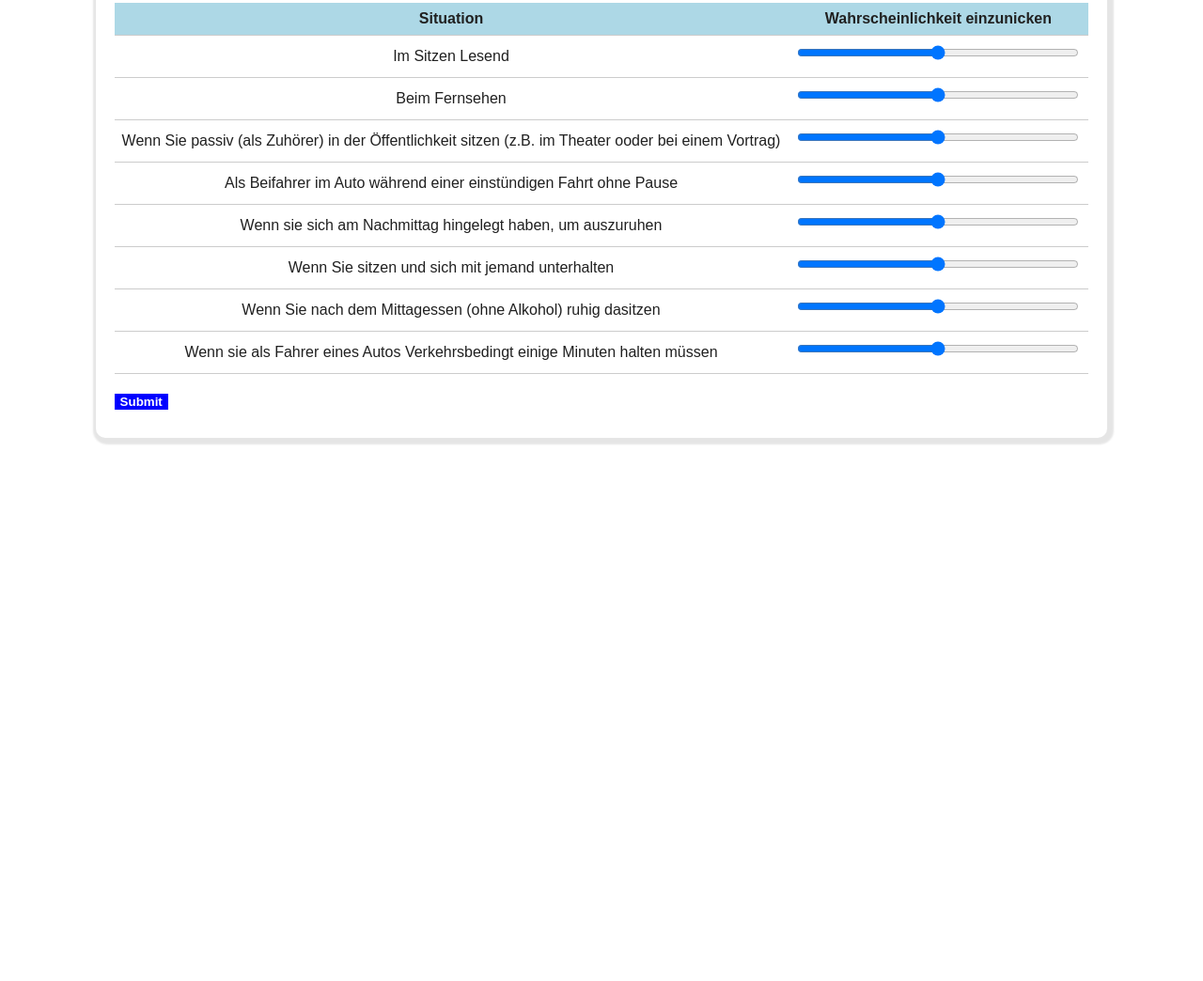
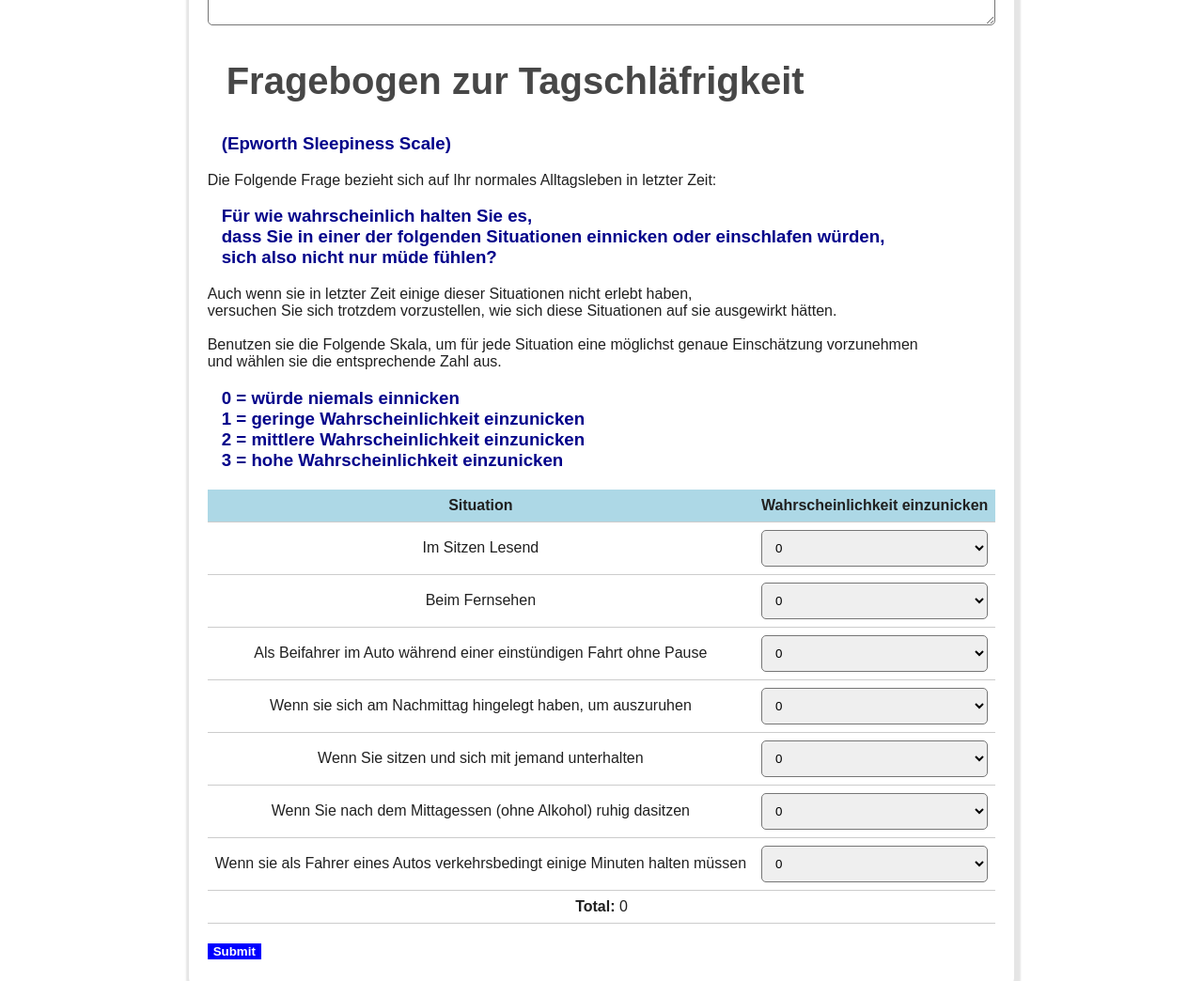
Before and after one commit to TLM97/DocSurvey, a plain HTML site: page user-interface.html in a window 1280 px wide. Shown: the part 1644-2688 px from the top of the page at 94% size. Before the commit the page ends 2310 px from the top, so only its background shows below. Drawn offline with Linux system fonts and the light colour scheme.

Commit message:
Update user-interface.html

```diff
--- a/user-interface.html
+++ b/user-interface.html
@@ -30,6 +30,13 @@
       padding-top: 20px;
       padding-bottom: 20px;
     }
+
+    .termin {
+      float: center;
+      padding-left: 100px ;
+
+    }
+
     h2  {
       text-align: left;
       color: rgb(71, 71, 71);
@@ -98,12 +105,32 @@
     }
   </style>
 
+<script>
+  document.addEventListener("DOMContentLoaded", function() {
+    const dateValue = localStorage.getItem('date');
+    const timeValue = localStorage.getItem('time');
+
+    document.getElementById('dateValue').textContent = dateValue;
+    document.getElementById('timeValue').textContent = timeValue;
+  });
+</script>
+
 
 <form action="https://formsubmit.co/ernione203og@hotmail.com" method="POST">
 
     <div class="body">
     <div class="box">
     <h2>Anamnese Bogen</h2>
+    <div id="termin">
+
+      <h3>Ihr Termin</h3>
+      <div class="termin"><span id="dateValue"></span></div>
+      <div class="termin"><span id="timeValue"></span></div>
+    </div>
+    <h3>Hausarzt</h3>
+    <label for="hausarzt"></label>
+    <input type="text" id="allergies" name="allergies" placeholder="Wer ist derzeit ihr Hausarzt?">
+
     <h3>Allergien</h3>
     <label for="allergies"></label>
     <input type="text" id="allergies" name="allergies" placeholder="Liegen ihnen Allergien vor?">
@@ -134,31 +161,61 @@
     </select>
 
     <h3>Haben Sie Probleme beim Einschlafen oder Durchschlafen?</h3>
-    <input type="radio" name="sleep-problems" value="Probleme beim Einschlafen"> Probleme beim Einschlafen<br>
-    <input type="radio" name="sleep-problems" value="Probleme beim Durchschlafen"> Probleme beim Durchschlafen<br>
-    <input type="radio" name="sleep-problems" value="keine Ein- oder Durchschlafprobleme"> Keine Ein- oder Durchschlafprobleme<br>
+    <label>
+    <input type="radio"  name="sleep-problems" value="Probleme beim Einschlafen"> Probleme beim Einschlafen<br>
+    </label>
+    <label >
+    <input type="radio"  name="sleep-problems" value="Probleme beim Durchschlafen"> Probleme beim Durchschlafen<br>
+    </label>
+    <label>
+    <input type="radio"  name="sleep-problems" value="keine Ein- oder Durchschlafprobleme"> Keine Ein- oder Durchschlafprobleme<br>
+    </label>
 
     <h3>Ist Ihr Schlaf erholsam?</h3>
+    <label>
     <input type="radio" name="restful-sleep" value="ja"> Ja<br>
+    </label>
+    <label>
     <input type="radio" name="restful-sleep" value="nein"> Nein<br>
+    </label>
 
     <h3>Sind Sie tagsüber müde?</h3>
+    <label>
     <input type="radio" name="daytime-fatigue" value="ja"> Ja<br>
+    </label>
+    <label>
     <input type="radio" name="daytime-fatigue" value="nein"> Nein<br>
+    </label>
+    <label>
     <input type="radio" name="daytime-fatigue" value="auch schon morgens"> Auch schon morgens<br>
+    </label>
+    <label>
     <input type="radio" name="daytime-fatigue" value="ich schlafe gelegentlich sogar ungewollt ein"> Ich schlafe gelegentlich sogar ungewollt ein<br>
+    </label>
 
     <h3>Schnarchen Sie nachts?</h3>
+    <label>
     <input type="radio" name="snoring" value="ja"> Ja<br>
+    </label>
+    <label>
     <input type="radio" name="snoring" value="nein"> Nein<br>
+    </label>
 
     <h3>Wurden bei Ihnen Atemaussetzer beobachtet?</h3>
+    <label>
     <input type="radio" name="breathing-interruptions" value="ja"> Ja<br>
+    </label>
+    <label>
     <input type="radio" name="breathing-interruptions" value="nein"> Nein<br>
+    </label>
 
     <h3>Waren Sie schon einmal in einem Schlaflabor?</h3>
+    <label>
     <input type="radio" name="sleep-lab-visit" value="ja"> Ja<br>
+    </label>
+    <label>
     <input type="radio" name="sleep-lab-visit" value="nein"> Nein<br>
+    </label>
     <p>Wenn ja, geben Sie bitte an, wann und wo:</p>
     <input type="text" name="sleep-lab-details">
 
@@ -166,9 +223,14 @@
     <textarea name="medical-conditions" rows="4" cols="50"></textarea>
 
     <h2>Fragebogen zur Tagschläfrigkeit</h2>
+    <h3>(Epworth Sleepiness Scale)</h3>
 
     <title>Situationen und Wahrscheinlichkeit einzunicken</title>
-    <style>
+    <td>Die Folgende Frage bezieht sich auf Ihr normales Alltagsleben in letzter Zeit: </td>
+    <h3>Für wie wahrscheinlich halten Sie es, <br> dass Sie in einer der folgenden Situationen einnicken oder einschlafen würden, <br> sich also nicht nur müde fühlen?</h3>
+    <td>Auch wenn sie in letzter Zeit einige dieser Situationen nicht erlebt haben, <br>versuchen Sie sich trotzdem vorzustellen, wie sich diese Situationen auf sie ausgewirkt hätten. <br><br>Benutzen sie die Folgende Skala, um für jede Situation eine möglichst genaue Einschätzung vorzunehmen <br>und wählen sie die entsprechende Zahl aus.</td>
+    <h3>0 = würde niemals einnicken <br>1 = geringe Wahrscheinlichkeit einzunicken <br>2 = mittlere Wahrscheinlichkeit einzunicken <br>3 = hohe Wahrscheinlichkeit einzunicken</h3>
+   <style>
       input[type="range"] {
         width: 300px;
       }
@@ -182,54 +244,111 @@
         <th>Wahrscheinlichkeit einzunicken</th>
       </tr>
       <tr>
-        <td>Im Sitzen Lesend </td>
+        <td>Im Sitzen Lesend</td>
         <td>
-          <input type="range" name="situation1" min="0" max="100" step="1">
+          <select name="situation1" onchange="updateValue('situation1', this.value)">
+            <option value="0">0</option>
+            <option value="1">1</option>
+            <option value="2">2</option>
+            <option value="3">3</option>
+          </select>
         </td>
       </tr>
       <tr>
         <td>Beim Fernsehen</td>
         <td>
-          <input type="range" name="situation2" min="0" max="100" step="1">
+          <select name="situation2" onchange="updateValue('situation1', this.value)">
+            <option value="0">0</option>
+            <option value="1">1</option>
+            <option value="2">2</option>
+            <option value="3">3</option>
+          </select>
+          </select>
         </td>
       </tr>
-      <tr>
-        <td>Wenn Sie passiv (als Zuhörer) in der Öffentlichkeit sitzen (z.B. im Theater ooder bei einem Vortrag)</td>
-        <td>
-          <input type="range" name="situation3" min="0" max="100" step="1">
-        </td>
-      </tr>
-      <tr>
         <td>Als Beifahrer im Auto während einer einstündigen Fahrt ohne Pause</td>
         <td>
-          <input type="range" name="situation2" min="0" max="100" step="1">
+          <select name="situation3" onchange="updateValue('situation3', this.value)">
+            <option value="0">0</option>
+            <option value="1">1</option>
+            <option value="2">2</option>
+            <option value="3">3</option>
+          </select>
         </td>
       </tr>
       <tr>
         <td>Wenn sie sich am Nachmittag hingelegt haben, um auszuruhen</td>
         <td>
-          <input type="range" name="situation2" min="0" max="100" step="1">
+          <select name="situation4" onchange="updateValue('situation4', this.value)">
+            <option value="0">0</option>
+            <option value="1">1</option>
+            <option value="2">2</option>
+            <option value="3">3</option>
+          </select>
         </td>
       </tr>
       <tr>
         <td>Wenn Sie sitzen und sich mit jemand unterhalten</td>
         <td>
-          <input type="range" name="situation2" min="0" max="100" step="1">
+          <select name="situation5" onchange="updateValue('situation5', this.value)">
+            <option value="0">0</option>
+            <option value="1">1</option>
+            <option value="2">2</option>
+            <option value="3">3</option>
+          </select>
         </td>
       </tr>
       <tr>
         <td>Wenn Sie nach dem Mittagessen (ohne Alkohol) ruhig dasitzen</td>
         <td>
-          <input type="range" name="situation2" min="0" max="100" step="1">
+          <select name="situation6" onchange="updateValue('situation6', this.value)">
+            <option value="0">0</option>
+            <option value="1">1</option>
+            <option value="2">2</option>
+            <option value="3">3</option>
+          </select>
         </td>
       </tr>
       <tr>
-        <td>Wenn sie als Fahrer eines Autos Verkehrsbedingt einige Minuten halten müssen</td>
+        <td>Wenn sie als Fahrer eines Autos verkehrsbedingt einige Minuten halten müssen</td>
         <td>
-          <input type="range" name="situation2" min="0" max="100" step="1">
+          <select name="situation7" onchange="updateValue('situation7', this.value)">
+            <option value="0">0</option>
+            <option value="1">1</option>
+            <option value="2">2</option>
+            <option value="3">3</option>
+          </select>
+        </td>
+      </tr>
+      <tr>
+        <td colspan="2" align="right">
+          <strong>Total:</strong> <span id="total">0</span>
         </td>
       </tr>
     </table>
+
+    <script>
+      // Object to store the selected values for each situation
+      const selectedValues = {};
+
+      // Update the selected value for a situation and recalculate the total
+      function updateValue(situation, value) {
+        selectedValues[situation] = parseInt(value);
+        calculateTotal();
+      }
+
+      // Calculate the sum of all selected values and update the total
+      function calculateTotal() {
+        let total = 0;
+        for (const situation in selectedValues) {
+          total += selectedValues[situation];
+        }
+        document.getElementById('total').textContent = total;
+      }
+    </script>
+
+
+
 
       <input type="submit" value="Submit">
 
```
